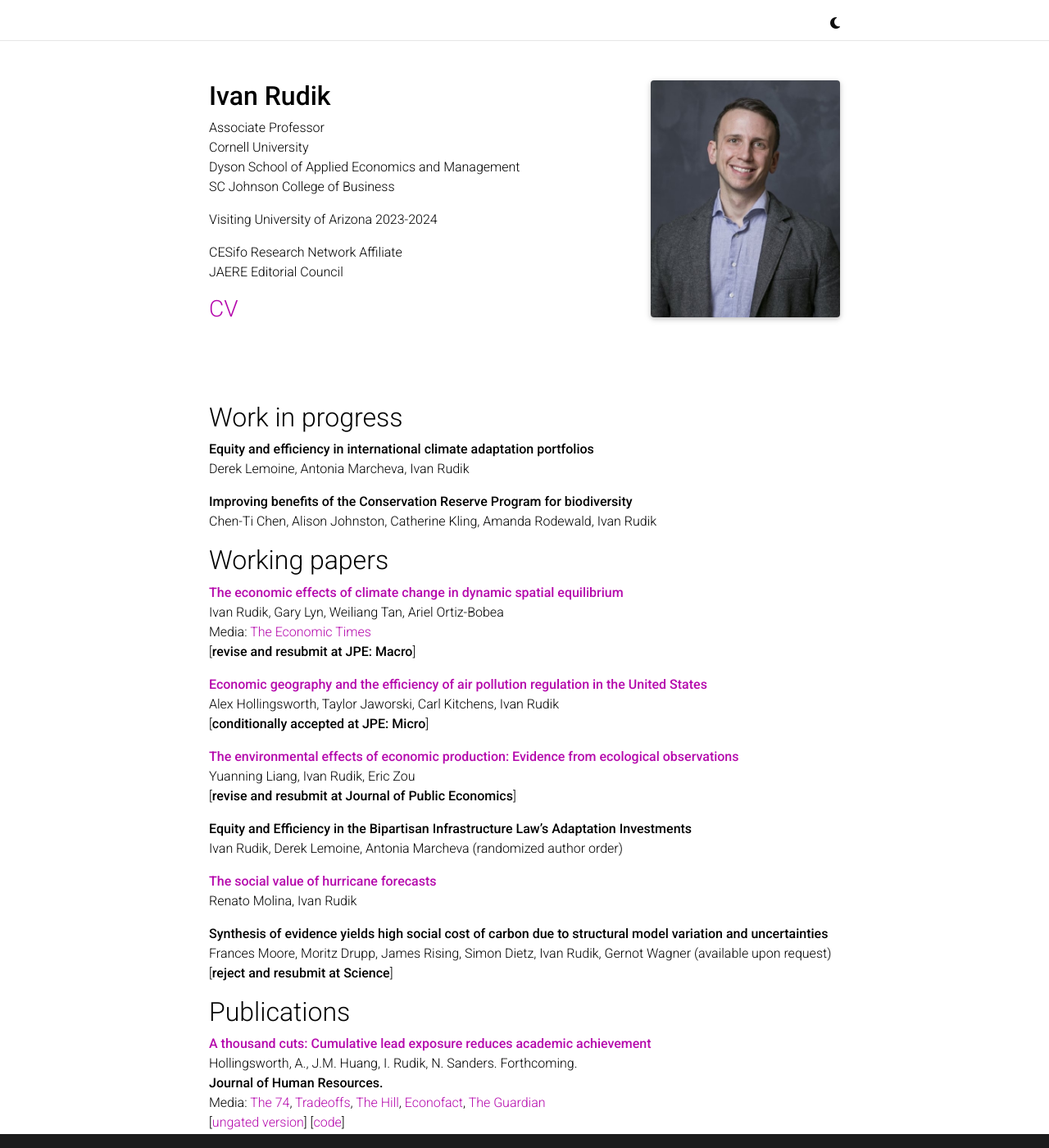
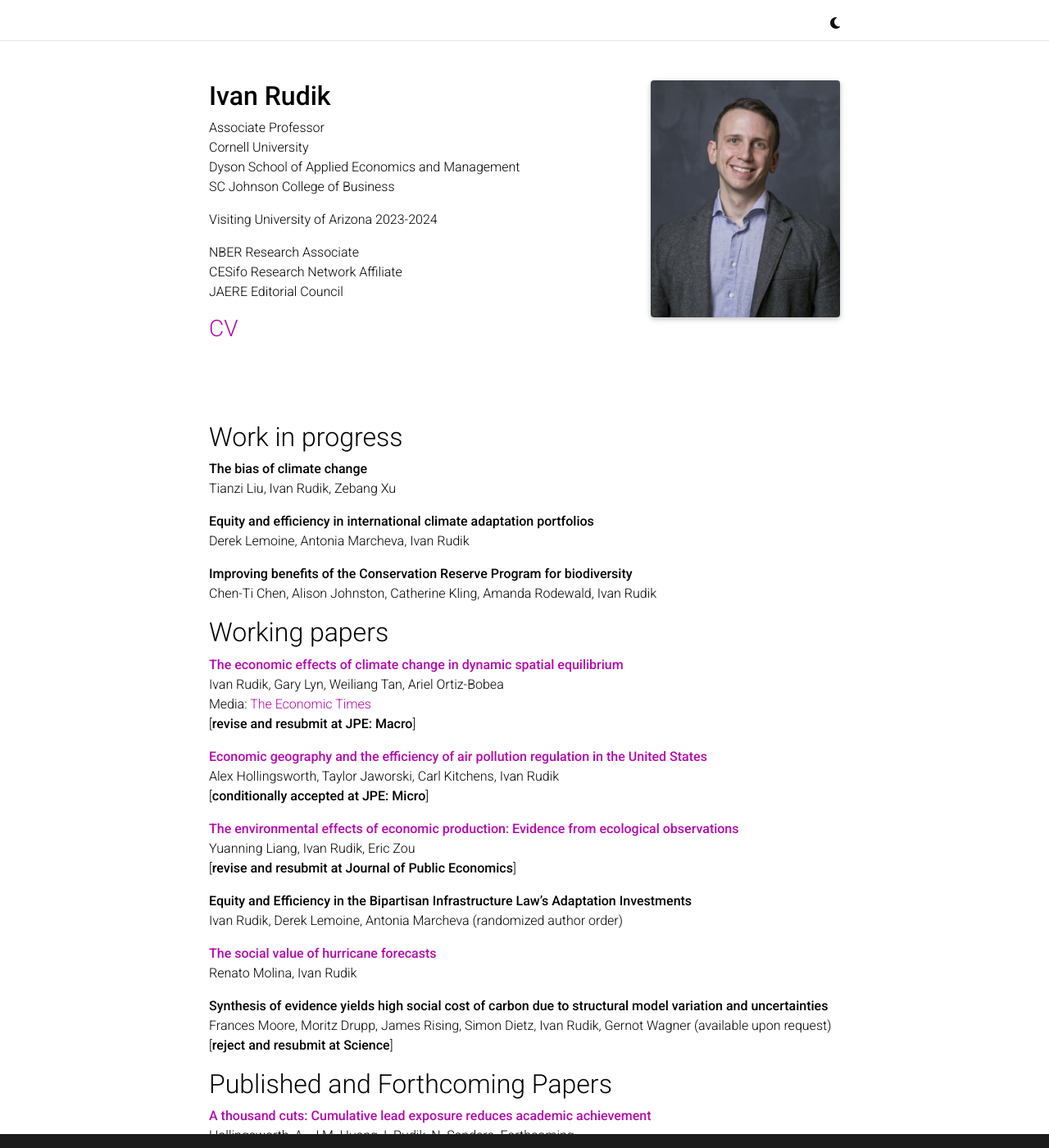
Before and after one commit to irudik/irudik.github.io, a Jekyll site: the page built from _pages/about.md, in a window 1280 px wide and 1400 px high. Shown: the whole window at 82% size. Built offline with Jekyll 4.4.1, drawn with Linux system fonts in a browser that asks for light colours; comment, search, counter and statistics services are not loaded; a style sheet for code colours, icons or effects is not loaded.

Commit message:
update cv nber

```diff
--- a/_pages/about.md
+++ b/_pages/about.md
@@ -28,6 +28,7 @@ SC Johnson College of Business
 
 Visiting University of Arizona 2023-2024
 
+NBER Research Associate
 CESifo Research Network Affiliate
 JAERE Editorial Council
 
@@ -37,9 +38,11 @@ JAERE Editorial Council
 
 ## Work in progress
 
+**The bias of climate change**
+Tianzi Liu, Ivan Rudik, Zebang Xu
+
 **Equity and efficiency in international climate adaptation portfolios**
 Derek Lemoine, Antonia Marcheva, Ivan Rudik
-
 
 **Improving benefits of the Conservation Reserve Program for biodiversity**
 Chen-Ti Chen, Alison Johnston, Catherine Kling, Amanda Rodewald, Ivan Rudik
@@ -69,10 +72,7 @@ Renato Molina, Ivan Rudik
 Frances Moore, Moritz Drupp, James Rising, Simon Dietz, Ivan Rudik, Gernot Wagner (available upon request)  [**reject and resubmit at Science**]
 
 
-
-
-
-## Publications
+## Published and Forthcoming Papers
 **[A thousand cuts: Cumulative lead exposure reduces academic achievement](https://www.nber.org/papers/w28250)**
 Hollingsworth, A., J.M. Huang, I. Rudik, N. Sanders. Forthcoming.
 **Journal of Human Resources.**
```
Also changed, not shown: 11 other files.
